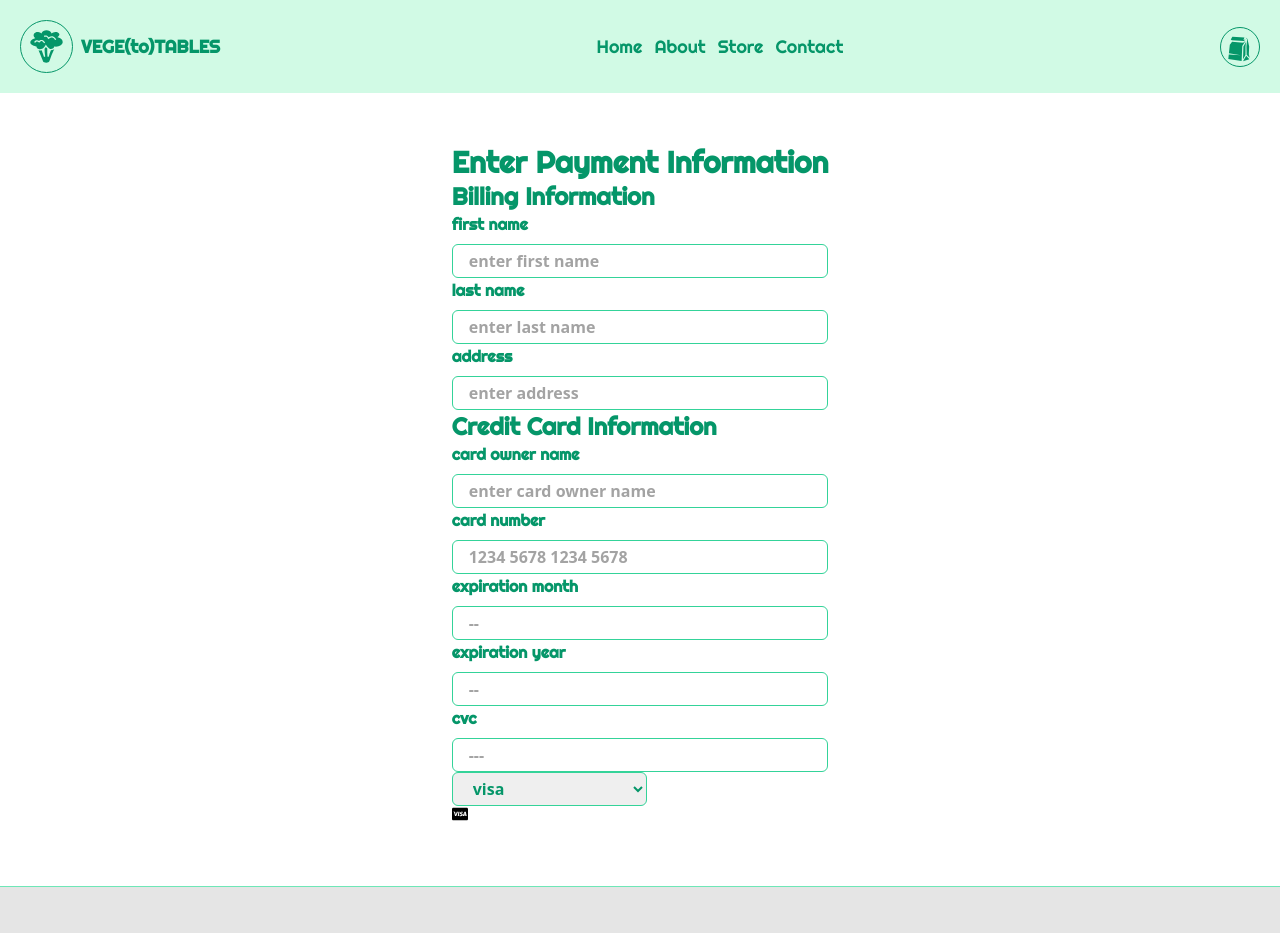
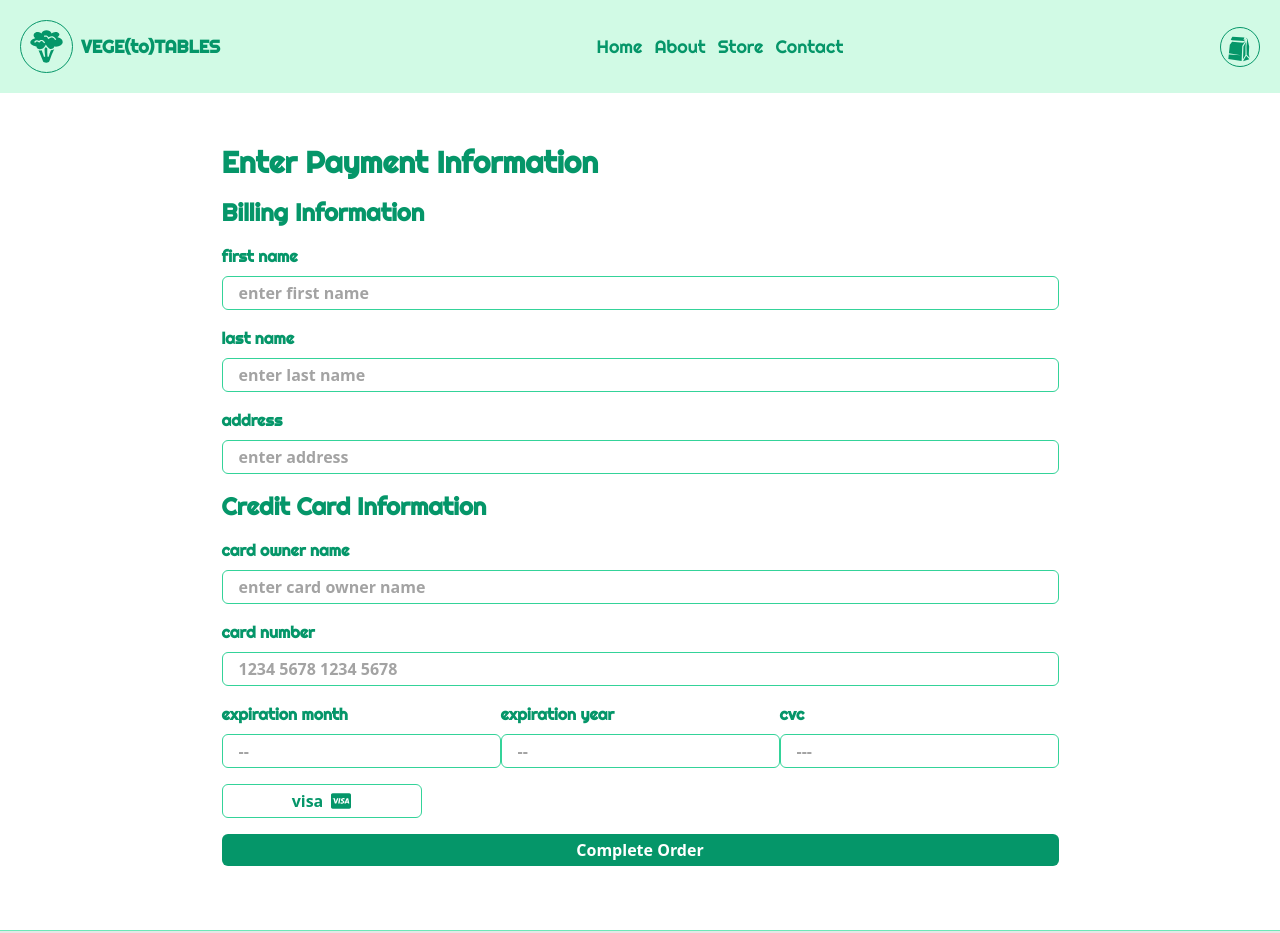
Before and after one commit to mojotron/shopping-cart, a React (Vite) app: page /checkout in a window 1280 px wide. Shown: the top 933 px of the page. Built offline with nearby package versions, Linux system fonts and the light colour scheme.

Commit message:
add card option

```diff
--- a/src/pages/CheckoutPage/components/BillingDetails.tsx
+++ b/src/pages/CheckoutPage/components/BillingDetails.tsx
@@ -1,22 +1,24 @@
-import { FormEvent, useState } from 'react';
-import {
-  FaCcVisa as IconVisa,
-  FaCcMastercard as IconMasterCard,
-  FaCcDinersClub as IconDinersClub,
-} from 'react-icons/fa6';
-import { SiAmericanexpress as IconAmex } from 'react-icons/si';
+import { ChangeEvent, FormEvent, useState } from 'react';
+
 import Heading from '../../../ui/Heading/Heading';
 import InputField from '../../../ui/InputField/InputField';
+import CardSelect, { CardOptionType } from './CardSelect';
+import SubmitButton from '../../../ui/SubmitButton/SubmitButton';
 
-const paymentOption = [
-  { name: 'visa', icon: <IconVisa /> },
-  { name: 'mastercard', icon: <IconMasterCard /> },
-  { name: 'american express', icon: <IconAmex /> },
-  { name: 'diners club', icon: <IconDinersClub /> },
-];
+type FormDataType = {
+  firstName: string;
+  lastName: string;
+  address: string;
+  cardOwner: string;
+  cardNumber: string;
+  card: CardOptionType;
+  expirationMonth: string;
+  expirationYear: string;
+  cvc: string;
+};
 
 const BillingDetails = () => {
-  const [formData, setFormData] = useState({
+  const [formData, setFormData] = useState<FormDataType>({
     firstName: '',
     lastName: '',
     address: '',
@@ -25,7 +27,7 @@ const BillingDetails = () => {
     card: 'visa',
     expirationMonth: '',
     expirationYear: '',
-    cvv: '',
+    cvc: '',
   });
 
   const handleChangeData = (
@@ -47,12 +49,12 @@ const BillingDetails = () => {
       card: 'visa',
       expirationMonth: '',
       expirationYear: '',
-      cvv: '',
+      cvc: '',
     });
   };
 
   return (
-    <form onSubmit={handleSubmit}>
+    <form onSubmit={handleSubmit} className="flex flex-col gap-4">
       <Heading level={3}>Enter payment information</Heading>
       <Heading level={4}>Billing Information</Heading>
       <InputField
@@ -97,6 +99,7 @@ const BillingDetails = () => {
         onChange={handleChangeData}
       />
 
+      <div className="flex">
         <InputField
           id="billing-card-expiration-month"
           label="expiration month"
@@ -118,23 +121,17 @@ const BillingDetails = () => {
           label="cvc"
           name="expirationMonth"
           placeholder="---"
-        value={formData.expirationMonth}
+          value={formData.cvc}
           onChange={handleChangeData}
         />
-      <select
-        value={formData.card}
-        onChange={(e) =>
-          setFormData((oldValue) => ({ ...oldValue, card: e.target.value }))
-        }
-        className="border border-emerald-400 px-4 py-1 rounded-md text-emerald-600 font-bold placeholder:text-neutral-400 outline-none focus:ring focus:ring-emerald-200 focus:ring-offset-0"
-      >
-        {paymentOption.map((opt) => (
-          <option key={opt.name}>{opt.name}</option>
-        ))}
-      </select>
-      <span>
-        {paymentOption.find((ele) => ele.name === formData.card)?.icon}
-      </span>
+      </div>
+
+      <CardSelect
+        selectedCard={formData.card}
+        onSelect={(card) => setFormData((oldValue) => ({ ...oldValue, card }))}
+      />
+
+      <SubmitButton>Complete Order</SubmitButton>
     </form>
   );
 };
--- /dev/null
+++ b/src/pages/CheckoutPage/components/CardSelect.tsx
@@ -0,0 +1,65 @@
+/* eslint-disable jsx-a11y/no-noninteractive-element-interactions, jsx-a11y/click-events-have-key-events, jsx-a11y/no-static-element-interactions */
+import { useState } from 'react';
+import {
+  FaCcVisa as IconVisa,
+  FaCcMastercard as IconMasterCard,
+  FaCcDinersClub as IconDinersClub,
+} from 'react-icons/fa6';
+import { SiAmericanexpress as IconAmex } from 'react-icons/si';
+
+enum CardOptionEnum {
+  visa = 'visa',
+  master = 'mastercard',
+  amex = 'american express',
+  diners = 'diners club',
+}
+
+export type CardOptionType = keyof typeof CardOptionEnum;
+
+const ICON_SIZE = 20;
+
+const paymentOption = [
+  { name: CardOptionEnum.visa, icon: <IconVisa size={ICON_SIZE} /> },
+  { name: CardOptionEnum.master, icon: <IconMasterCard size={ICON_SIZE} /> },
+  { name: CardOptionEnum.amex, icon: <IconAmex size={ICON_SIZE} /> },
+  { name: CardOptionEnum.diners, icon: <IconDinersClub size={ICON_SIZE} /> },
+];
+
+type PropsType = {
+  selectedCard: CardOptionType;
+  onSelect: (card: CardOptionType) => void;
+};
+
+const CardSelect = ({ selectedCard, onSelect }: PropsType) => {
+  const [openOptions, setOpenOptions] = useState(false);
+  const current = paymentOption.find((option) => option.name === selectedCard);
+
+  return (
+    <div className="w-[200px]">
+      <div
+        onClick={() => setOpenOptions((oldValue) => !oldValue)}
+        className="cursor-pointer w-full flex gap-2 justify-center items-center border border-emerald-400 px-4 py-1 rounded-md text-emerald-600 font-bold placeholder:text-neutral-400 outline-none focus:ring focus:ring-emerald-200 focus:ring-offset-0"
+      >
+        {current?.name} {current?.icon}
+      </div>
+      {openOptions && (
+        <ul className="bg-emerald-100">
+          {paymentOption.map((opt) => (
+            <li
+              onClick={() => {
+                onSelect(opt.name as CardOptionType);
+                setOpenOptions(false);
+              }}
+              key={opt.name}
+              className="cursor-pointer text-neutral-800 w-full flex gap-2  items-center px-4 py-1 hover:bg-emerald-200"
+            >
+              {opt.name} {opt.icon}
+            </li>
+          ))}
+        </ul>
+      )}
+    </div>
+  );
+};
+
+export default CardSelect;
```
Lines whose indentation alone changed are shown as unchanged.
